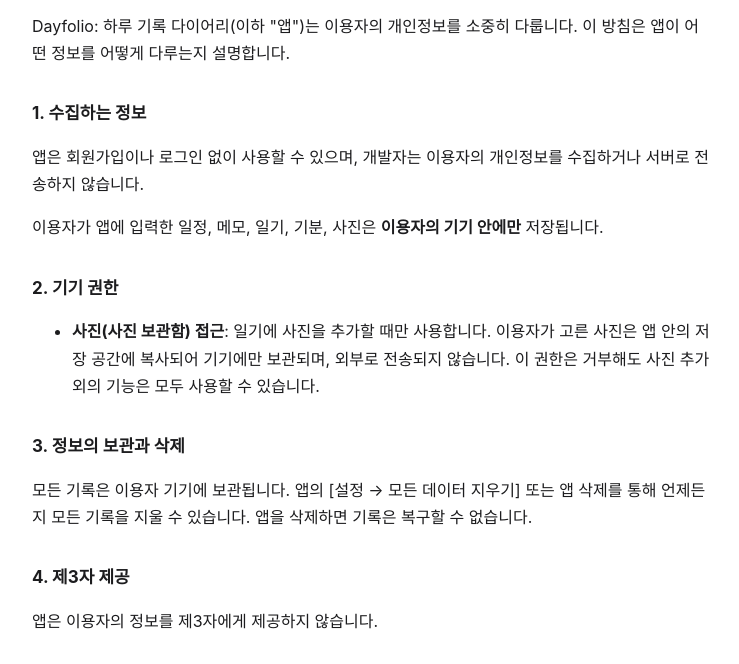
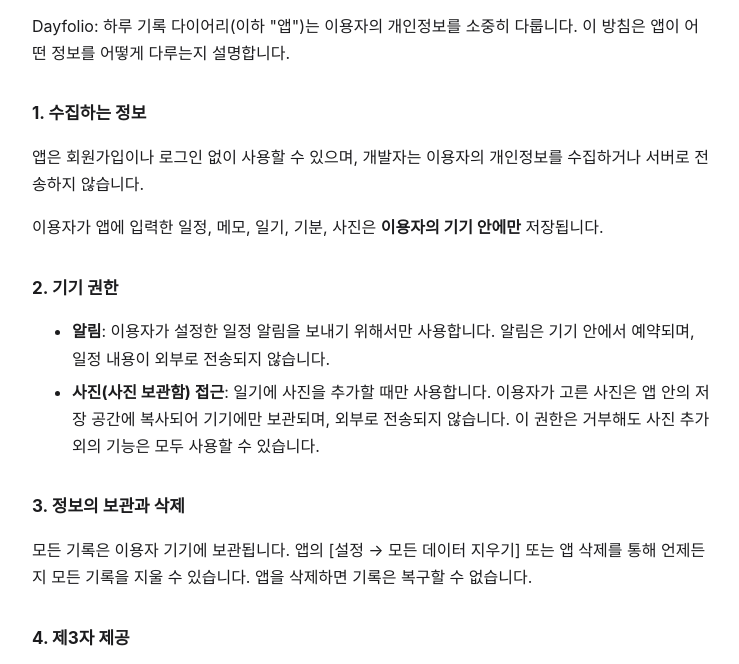
Before and after one commit to dusdn3136/dayfolio, a website: page docs/privacy.html in a window 1280 px wide. Shown: the part 130-794 px from the top of the page, without its empty margins (268-1007 px from the left). Drawn offline with Linux system fonts and the light colour scheme.

Commit message:
개인정보처리방침에 알림 권한 안내 추가
Co-Authored-By: Claude Opus 5.5 <noreply@anthropic.com>
Claude-Session: https://claude.ai/code/session_01SqZYtfSkz5PyQabEfQ5MfH

```diff
--- a/docs/privacy.html
+++ b/docs/privacy.html
@@ -24,6 +24,7 @@
 
 <h2>2. 기기 권한</h2>
 <ul>
+  <li><b>알림</b>: 이용자가 설정한 일정 알림을 보내기 위해서만 사용합니다. 알림은 기기 안에서 예약되며, 일정 내용이 외부로 전송되지 않습니다.</li>
   <li><b>사진(사진 보관함) 접근</b>: 일기에 사진을 추가할 때만 사용합니다. 이용자가 고른 사진은 앱 안의 저장 공간에 복사되어 기기에만 보관되며, 외부로 전송되지 않습니다. 이 권한은 거부해도 사진 추가 외의 기능은 모두 사용할 수 있습니다.</li>
 </ul>
 
```
